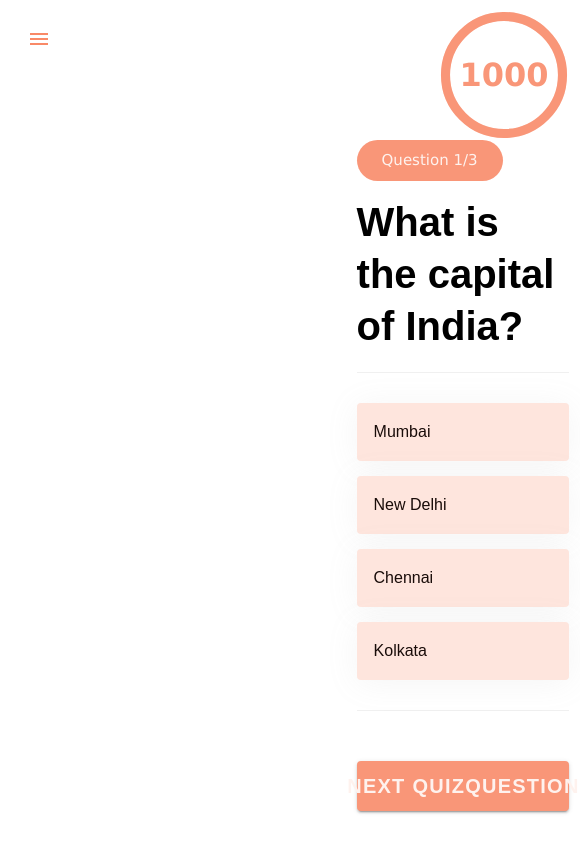
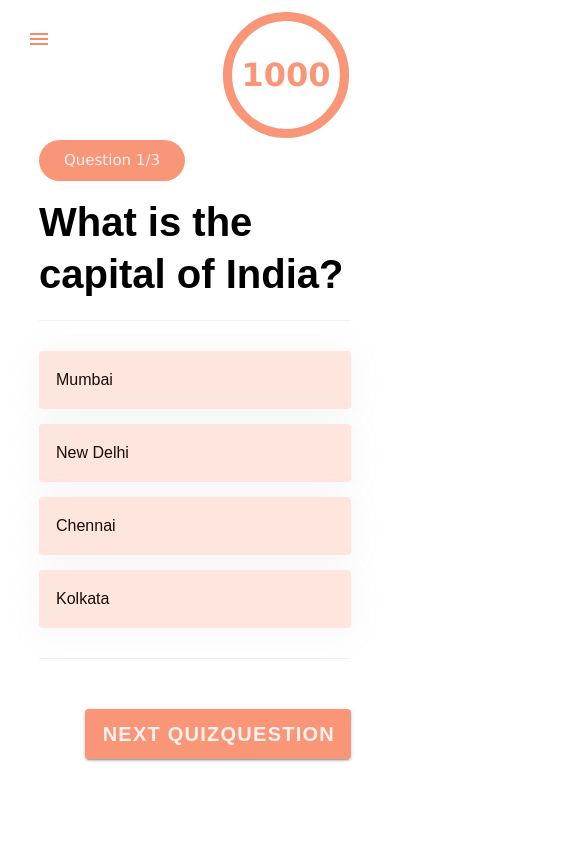
Before and after one commit to Feralwater/Q-for-Quizzes, a Vue app: page / in a window 390 px wide. Shown: the top 852 px of the page, 580 px wide, since content can reach past the window. Built offline with nearby package versions, Linux system fonts and the light colour scheme.

Commit message:
Add mobile layout support to QuizView

```diff
--- a/src/views/QuizView/QuizView.scss
+++ b/src/views/QuizView/QuizView.scss
@@ -1,6 +1,11 @@
 .quiz {
   display: grid;
   grid-template-columns: 330px 1fr;
+
+  &__mobile {
+    display: grid;
+    grid-auto-columns: 1fr;
+  }
 
   &__countdown {
     align-self: end;
--- a/src/views/QuizView/QuizView.vue
+++ b/src/views/QuizView/QuizView.vue
@@ -4,6 +4,8 @@ import { basicQuestions } from '@/assets/data/basicQuestions';
 import SideBar from '@/components/SideBar/SideBar.vue';
 import QuizQuestion from '@/views/QuizView/Components/QuizQuestion/QuizQuestion.vue';
 import { useQuizQuestion } from '@/views/QuizView/hooks/useQuizQuestion';
+import { useDisplay } from 'vuetify';
+import { ref } from 'vue'
 
 const {
   onNextQuestion,
@@ -18,13 +20,19 @@ const {
   progress,
   handleCountdownFinished,
 } = useQuizQuestion();
+
+const { mdAndDown } = useDisplay();
+
 </script>
 
 <template>
   <div
     role="region"
     aria-label="Quiz Section"
-    class="quiz"
+    :class="{
+      quiz: !mdAndDown,
+      quiz__mobile: mdAndDown,
+    }"
   >
     <side-bar
       :progress="progress"
```
